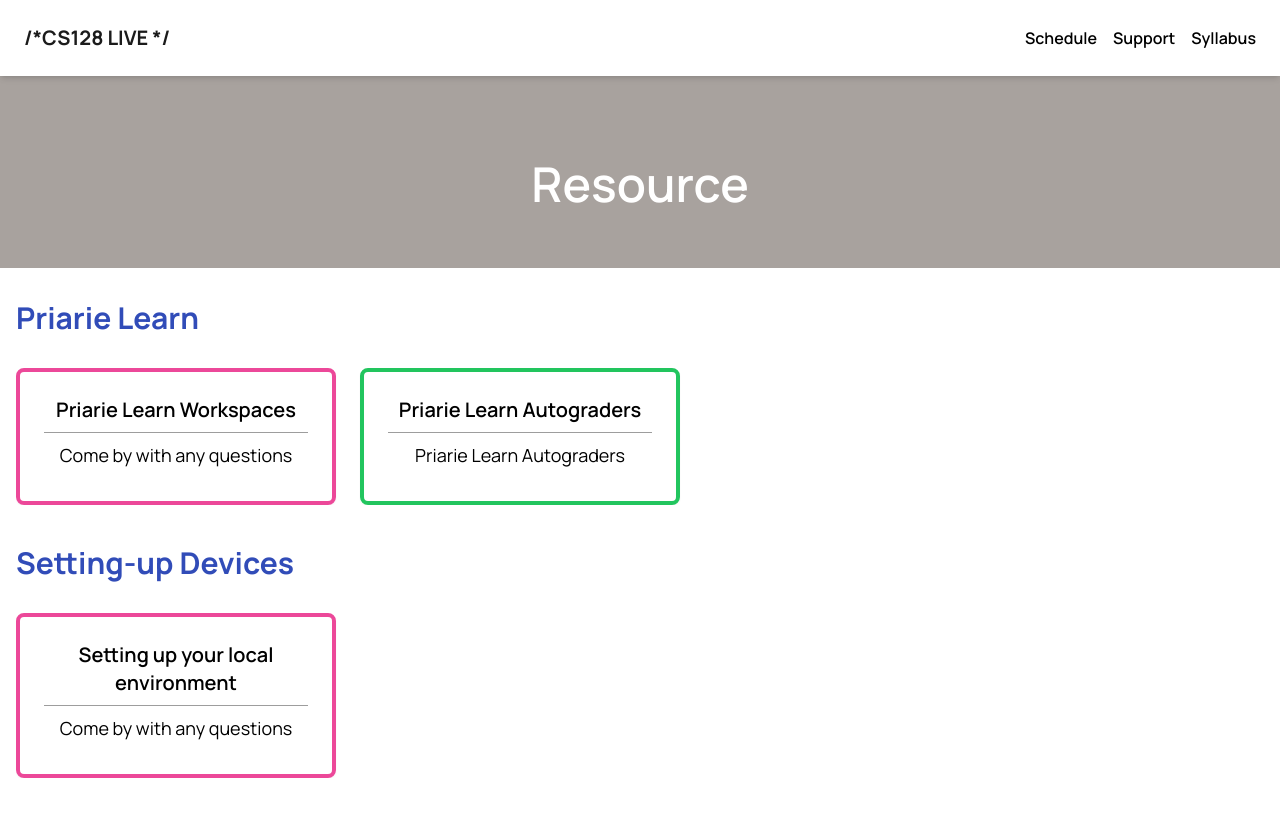
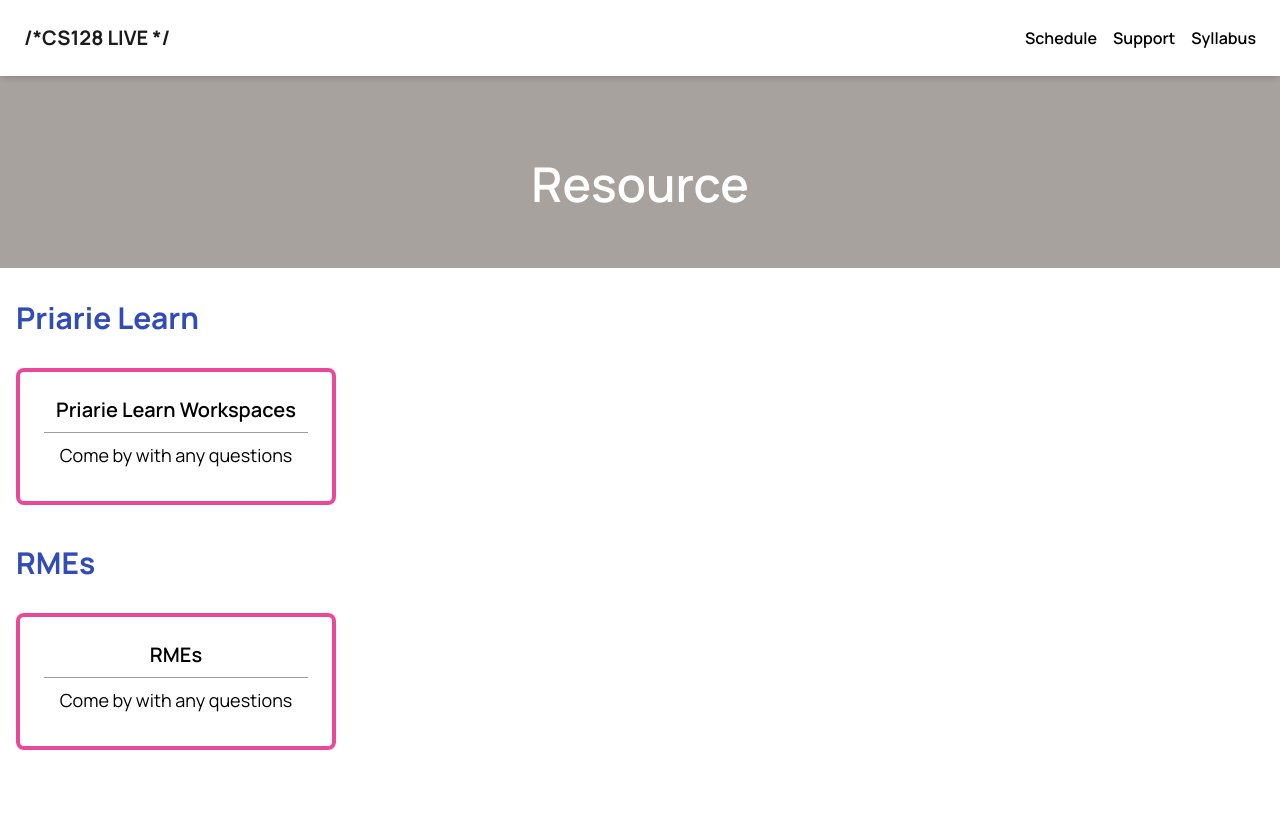
Before and after one commit to drschatz/cs-128-live-web, a Next.js app: page /resource in a window 1280 px wide. Shown: the top 816 px of the page. Built offline with nearby package versions, Linux system fonts and the light colour scheme.

Commit message:
resource page

```diff
--- a/src/app/resource/[slug]/page.js
+++ b/src/app/resource/[slug]/page.js
@@ -37,7 +37,7 @@ const ResourcePage = (props) => {
 
   return (
     <main>
-      <div className="mb-8 text-center relative w-full h-[24vh] bg-green-500 ">
+      <div className="mb-8 text-center relative w-full h-[24vh] bg-stone-400 ">
         <div className="w-full z-10 flex flex-col items-center justify-center absolute top-1/2 left-1/2 -translate-x-1/2 -translate-y-1/2">
           <h1 className="inline-block mt-6 font-semibold capitalize text-light text-2xl md:text-3xl lg:text-5xl !leading-normal relative w-5/6">
             Resource - {post.data.title}
--- a/src/app/resource/page.js
+++ b/src/app/resource/page.js
@@ -20,7 +20,7 @@ const ResourcePage = () => {
 
         <div className="mb-10 flex space-x-6 overflow-x-auto">
           <Link
-            href="https://queue.illinois.edu/q/cs128"
+            href="/resource/Workspaces"
             target="_blank"
             rel="noopener noreferrer"
           >
@@ -37,7 +37,7 @@ const ResourcePage = () => {
             </div>
           </Link>
 
-          <Link
+          {/* <Link
             href="https://queue.illinois.edu/q/cs128"
             target="_blank"
             rel="noopener noreferrer"
@@ -53,25 +53,19 @@ const ResourcePage = () => {
                 </h4>
               </div>
             </div>
-          </Link>
+          </Link> */}
         </div>
 
-        {/* Setting up Devices Section */}
+        {/* RMEs */}
         <h1 className="text-3xl font-bold mb-8 text-accent" id="faq">
-          Setting-up Devices
+          RMEs
         </h1>
 
         <div className="mb-10 flex space-x-6 overflow-x-auto">
-          <Link
-            href="https://queue.illinois.edu/q/cs128"
-            target="_blank"
-            rel="noopener noreferrer"
-          >
+          <Link href="/resource/RMEs" target="_blank" rel="noopener noreferrer">
             <div className="border-4 border-pink-500 rounded-lg shadow-sm w-80 h-30 flex-shrink-0 hover:shadow-lg transition-shadow duration-300">
               <div className="flex flex-col justify-center p-6">
-                <h3 className="text-xl font-semibold text-center">
-                  Setting up your local environment
-                </h3>
+                <h3 className="text-xl font-semibold text-center">RMEs</h3>
                 <hr className="border-gray/70 my-2" />
                 <h4 className="text-lg text-center mb-2">
                   Come by with any questions
```
